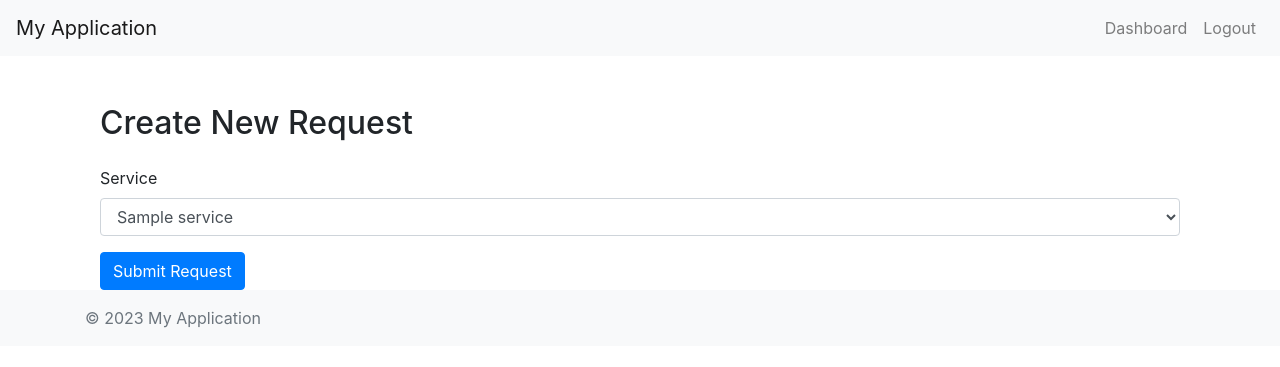
After one commit to wave-or-corpuscula/SellingServices, a Flask app: page /new_request in a window 1280 px wide. The commit adds this page. Shown: the top 367 px of the page. Run offline with Flask 3, Linux system fonts and the light colour scheme; the visitor is signed in with stand-in values (Sample User, id 1); tables that the repository leaves empty hold one stand-in row (values such as "Sample post"); some libraries are stand-ins or nearby versions.

Commit message:
Clients' view orders and add requests finished

```diff
--- a/app/clients/routs.py
+++ b/app/clients/routs.py
@@ -2,54 +2,67 @@ from datetime import date
 
 from flask import render_template, request, flash, redirect, url_for, Blueprint, session
 
-from app.models import db, OrderRequest, Orders, Delivery, Services, OrdersStatuses
+from app.models import db, OrderRequest, Orders, Delivery, Services, OrdersStatuses, Employees, ServiceObjects
 
 
 clients = Blueprint("clients", __name__)
 
 
-@clients.route('/new_order')
-def new_order():
-    if session.get('role') != 'client':
-        return redirect(url_for('login'))
-    services = Services.query.all()
-    return render_template('new_order.html', services=services)
-
 @clients.route('/view_orders')
 def view_orders():
     if session.get('role') != 'client':
-        return redirect(url_for('login'))
-    orders = Orders.query.filter_by(client_id=session.get('user_id')).all()
-    orders_with_status = []
+        return redirect(url_for('users.login'))
+
+    client_id = session.get('user_id')
+    orders = Orders.query.filter_by(client_id=client_id).all()
+
+    orders_with_details = []
     for order in orders:
+        service = Services.query.get(order.service_id)
+        status = OrdersStatuses.query.get(order.status)
         delivery = Delivery.query.filter_by(order_id=order.id).first()
-        status = OrdersStatuses.query.filter_by(delivery_id=delivery.id).first() if delivery else None
-        orders_with_status.append({
+        delivery_date = delivery.delivery_date if delivery else None
+        employee = Employees.query.get(order.employee_id)
+        service_object = ServiceObjects.query.get(order.service_object_id)
+
+        orders_with_details.append({
             'id': order.id,
-            'service': Services.query.get(order.service_id).service_name,
+            'service_name': service.service_name,
             'order_date': order.order_date,
-            'status': status
+            'status_name': status.status_name,
+            'delivery_date': delivery_date,
+            'count': order.count,
+            'price': order.price,
+            'employee_telephone': employee.telephone if employee else 'N/A',
+            'service_object_name': service_object.object_name if service_object else 'N/A'
         })
-    return render_template('view_orders.html', orders=orders_with_status)
 
-@clients.route('/create_order', methods=['POST'])
-def create_order():
+    return render_template('view_orders.html', orders=orders_with_details)
+
+@clients.route('/new_request', methods=['GET', 'POST'])
+def new_request():
     if session.get('role') != 'client':
-        return redirect(url_for('login'))
+        return redirect(url_for('users.login'))
 
-    service_id = request.form['service']
+    if request.method == 'POST':
+        service_id = request.form['service_id']
+        client_id = session.get('user_id')
+        order_date = date.today()
 
-    new_order = Orders(
-        client_id=session.get('user_id'),
-        service_id=service_id,
-        order_date=date.today()
-    )
+        new_order_request = OrderRequest(
+            client_id=client_id,
+            service_id=service_id,
+            order_date=order_date
+        )
 
-    db.session.add(new_order)
-    db.session.commit()
+        db.session.add(new_order_request)
+        db.session.commit()
 
-    flash('Order created successfully!', 'success')
-    return redirect(url_for('view_orders'))
+        flash('Request created successfully!', 'success')
+        return redirect(url_for('clients.new_request'))
+
+    services = Services.query.all()
+    return render_template('new_request.html', services=services)
 
 @clients.route('/view_requests')
 def view_requests():
--- /dev/null
+++ b/app/templates/new_request.html
@@ -0,0 +1,20 @@
+{% extends "dashboard_base.html" %}
+
+{% block title %}New Order{% endblock %}
+
+{% block content %}
+<div class="container mt-5">
+    <h2 class="mb-4">Create New Request</h2>
+    <form method="POST" action="{{ url_for('clients.new_request') }}">
+        <div class="form-group">
+            <label for="service_id">Service</label>
+            <select class="form-control" id="service_id" name="service_id" required>
+                {% for service in services %}
+                    <option value="{{ service.id }}">{{ service.service_name }}</option>
+                {% endfor %}
+            </select>
+        </div>
+        <button type="submit" class="btn btn-primary">Submit Request</button>
+    </form>
+</div>
+{% endblock %}
```
Also changed, not shown: app/templates/dashboard_client.html (+5 -5 lines), app/templates/new_order.html (deleted, +0 -20 lines), app/templates/view_orders.html (+19 -7 lines), instance/program.sqlite.
